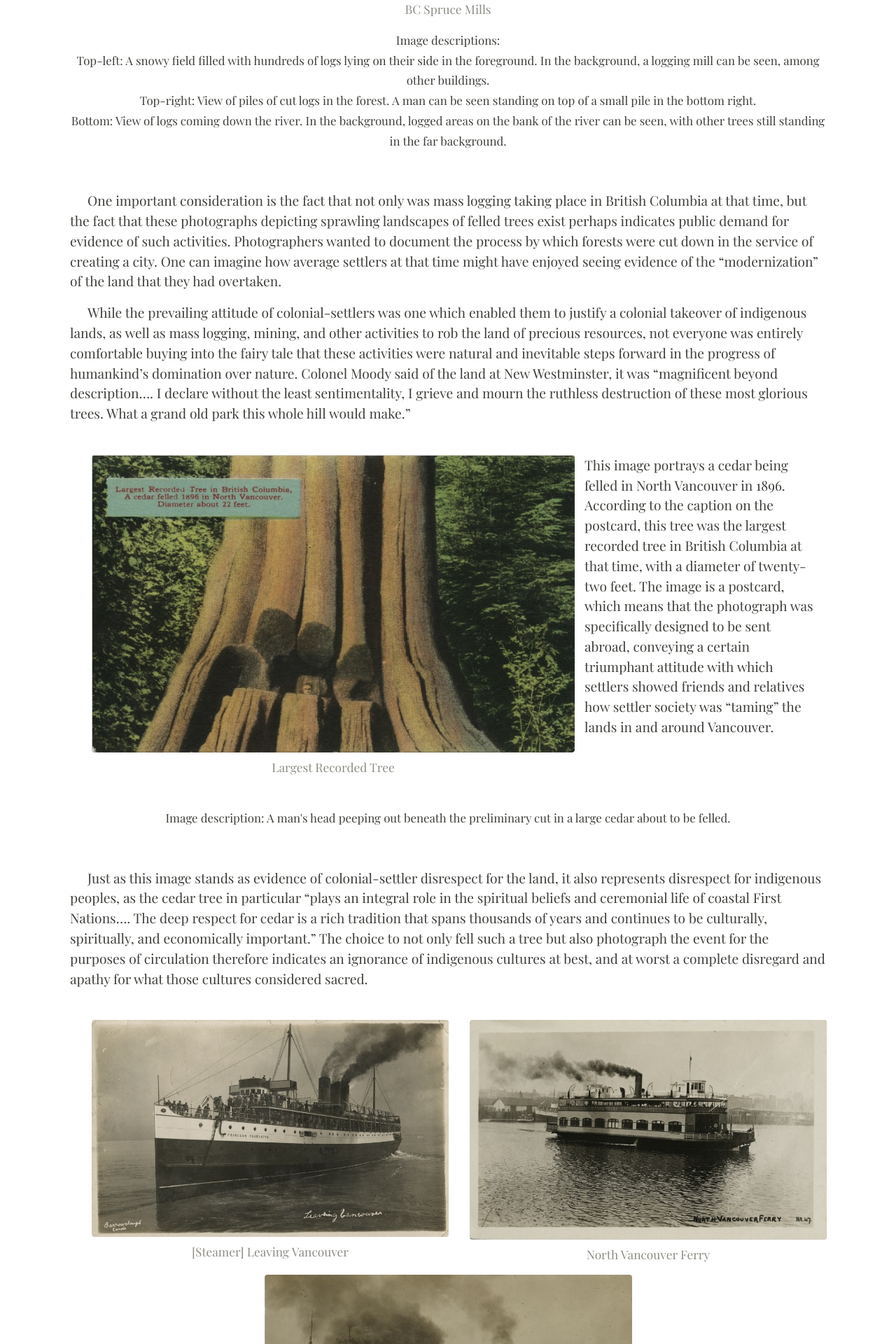
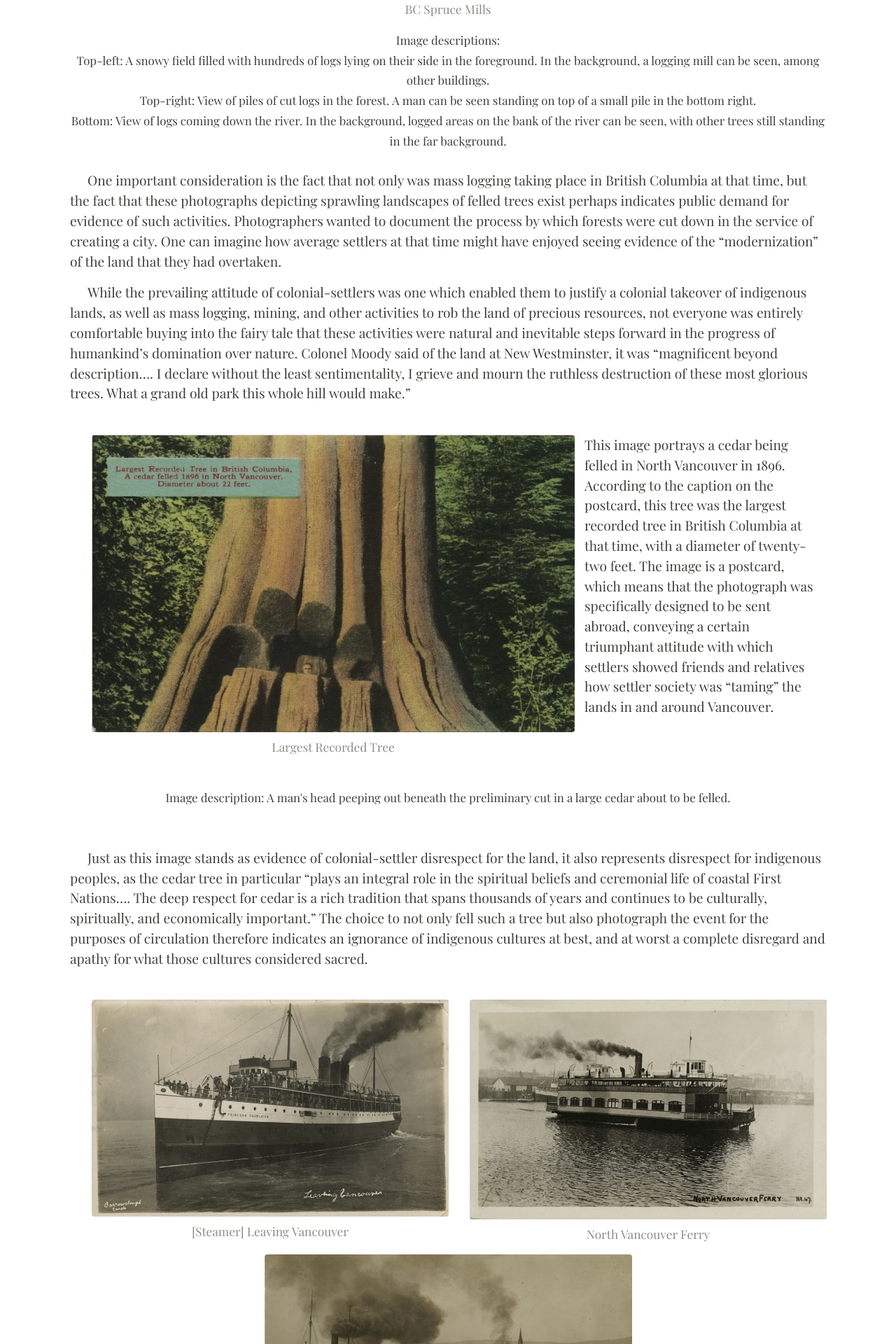
Before and after one commit to ashlynnprasad/langmann-2021, a Jekyll site: the page built from pages/environmentalimpact.md, in a window 1280 px wide. Shown: the part 1975-3895 px from the top of the page at 70% size. Built offline with Jekyll 4.4.1, drawn with Linux system fonts in a browser that asks for light colours; nearby versions of some CDN libraries.

```diff
--- a/pages/environmentalimpact.md
+++ b/pages/environmentalimpact.md
@@ -31,7 +31,7 @@ Cole Harris explains more broadly the outlook that many indigenous peoples held
   <center><small> Image descriptions:<br>
   Top-left: A snowy field filled with hundreds of logs lying on their side in the foreground. In the background, a logging mill can be seen, among other buildings.<br>
   Top-right: View of piles of cut logs in the forest. A man can be seen standing on top of a small pile in the bottom right.<br>
-  Bottom: View of logs coming down the river. In the background, logged areas on the bank of the river can be seen, with other trees still standing in the far background.</small></center><br><br>
+  Bottom: View of logs coming down the river. In the background, logged areas on the bank of the river can be seen, with other trees still standing in the far background.</small></center><br>
 
 <p style="text-indent: 25px;">One important consideration is the fact that not only was mass logging taking place in British Columbia at that time, but the fact that these photographs depicting sprawling landscapes of felled trees exist perhaps indicates public demand for evidence of such activities. Photographers wanted to document the process by which forests were cut down in the service of creating a city. One can imagine how average settlers at that time might have enjoyed seeing evidence of the “modernization” of the land that they had overtaken.<br>
 <p style="text-indent: 25px;">While the prevailing attitude of colonial-settlers was one which enabled them to justify a colonial takeover of indigenous lands, as well as mass logging, mining, and other activities to rob the land of precious resources, not everyone was entirely comfortable buying into the fairy tale that these activities were natural and inevitable steps forward in the progress of humankind’s domination over nature. Colonel Moody said of the land at New Westminster, it was “magnificent beyond description…. I declare without the least sentimentality, I grieve and mourn the ruthless destruction of these most glorious trees. What a grand old park this whole hill would make.” <br><br>
@@ -86,7 +86,7 @@ Cole Harris explains more broadly the outlook that many indigenous peoples held
 <div class="container">
   <div class="row">
     <div class="col-sm-5">
-      <br><br><br>This image portrays an aerial view of factories and other buildings in downtown Vancouver. In the distance, fumes from an array of smokestacks can be seen wafting into the air and blurring the view of the mountains at the horizon. The entire sky seems hazy, so that one cannot quite tell how much of the haze is caused by cloud and how much by pollution.<br><br>
+      <br>This image portrays an aerial view of factories and other buildings in downtown Vancouver. In the distance, fumes from an array of smokestacks can be seen wafting into the air and blurring the view of the mountains at the horizon. The entire sky seems hazy, so that one cannot quite tell how much of the haze is caused by cloud and how much by pollution.<br><br>
       <small>Image description: Aeriel view of factories and other buildings in downtown Vancouver.</small>
     </div>
     <div class="col-sm-7">
```
